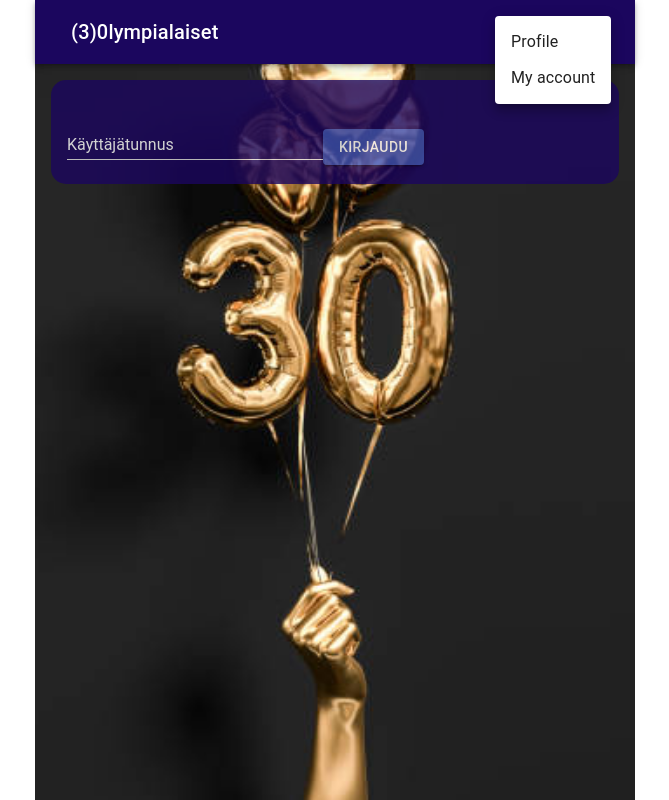
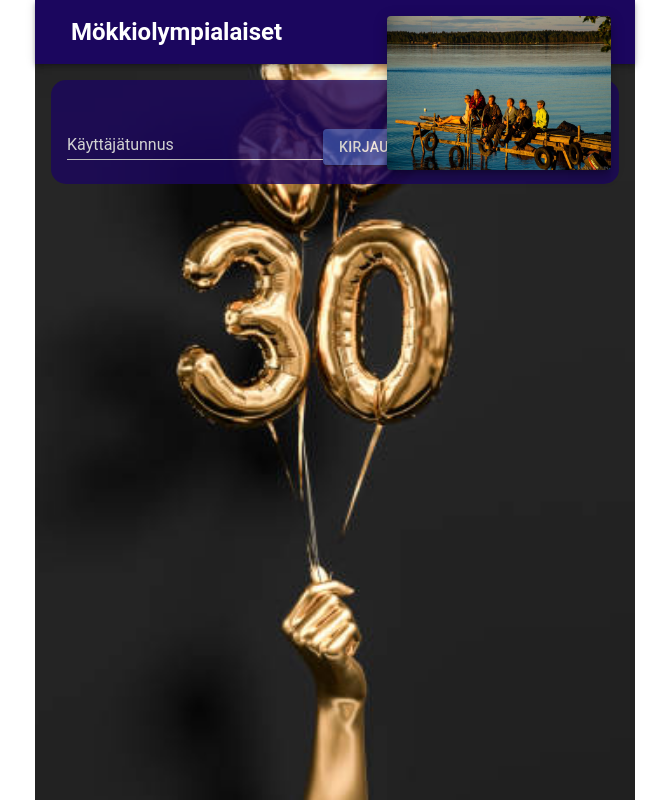
Before and after one commit to RikuKuusinen/cottage_olympics, a React (Create React App) app in the folder cottage_olympics/: page / in a window 1280 px wide. Both pictures are taken after a click on the button 892 px from the left and 32 px from the top of the page. Shown: the whole page, without its empty margins (305-974 px from the left). Built offline with nearby package versions, Linux system fonts and the light colour scheme.

Commit message:
small styling changes

```diff
--- a/cottage_olympics/package.json
+++ b/cottage_olympics/package.json
@@ -12,6 +12,7 @@
     "intellisense": "0.0.1",
     "jss-plugin-nested": "^10.6.0",
     "material-ui": "^0.20.2",
+    "material-ui-image": "^3.3.2",
     "react": "^17.0.2",
     "react-dom": "^17.0.2",
     "react-router-dom": "^5.2.0",
--- /dev/null
+++ b/cottage_olympics/src/components/Menu/app-bar-image.js
@@ -0,0 +1,21 @@
+import React from "react";
+import PropTypes from "prop-types";
+import { Image } from "@material-ui/icons";
+import laituri from "../../images/downbythelaituri.jpg";
+import { Paper } from "material-ui";
+
+const AppBarImage = (props) => {
+  console.log(props);
+  return (
+    <div>
+      <img src={laituri} className={props.className} />
+    </div>
+  );
+};
+
+AppBarImage.prototype = {
+  username: "",
+  className: "",
+};
+
+export default AppBarImage;
--- a/cottage_olympics/src/components/Menu/menu-app-bar.js
+++ b/cottage_olympics/src/components/Menu/menu-app-bar.js
@@ -11,6 +11,7 @@ import FormGroup from "@material-ui/core/FormGroup";
 import MenuItem from "@material-ui/core/MenuItem";
 import Menu from "@material-ui/core/Menu";
 import SimpleMenu from "./simple-menu";
+import AppBarImage from "./app-bar-image";
 
 const theme = createMuiTheme({
   palette: {
@@ -29,9 +30,17 @@ const useStyles = makeStyles(() => ({
 
   title: {
     flexGrow: 1,
+    fontWeight: 600,
   },
   test: {
     background: "#1B065E !important",
+  },
+  menuapp: {
+    height: "10em",
+    width: "14em",
+    padding: 0,
+    marginTop: "-10px",
+    marginBottom: "-12px",
   },
 }));
 
@@ -64,8 +73,8 @@ export default function MenuAppBar({ user }) {
             color="inherit"
             aria-label="menu"
           ></IconButton>
-          <Typography variant="h6" className={classes.title}>
-            (3)0lympialaiset
+          <Typography variant="h5" className={classes.title}>
+            Mökkiolympialaiset
           </Typography>
           {auth && (
             <div>
@@ -94,8 +103,12 @@ export default function MenuAppBar({ user }) {
                 open={open}
                 onClose={handleClose}
               >
-                <MenuItem onClick={handleClose}>Profile</MenuItem>
-                <MenuItem onClick={handleClose}>My account</MenuItem>
+                <MenuItem className={classes.menuapp} onClick={handleClose}>
+                  <AppBarImage
+                    username={username}
+                    className={classes.menuapp}
+                  ></AppBarImage>
+                </MenuItem>
               </Menu>
             </div>
           )}
--- a/cottage_olympics/src/components/login-form.js
+++ b/cottage_olympics/src/components/login-form.js
@@ -1,15 +1,6 @@
 import { Button } from "@material-ui/core";
 import { TextField } from "material-ui";
-import React, { useState, useEffect } from "react";
-
-const stylesFn = () => ({
-  input: {
-    color: "blue",
-  },
-  focused: {
-    background: "red",
-  },
-});
+import React from "react";
 
 const LoginForm = ({
   handleSubmit,
```
Also changed, not shown: cottage_olympics/src/images/downbythelaituri.jpg (added), 20 other files (tests, documents, lock files or other folders).
